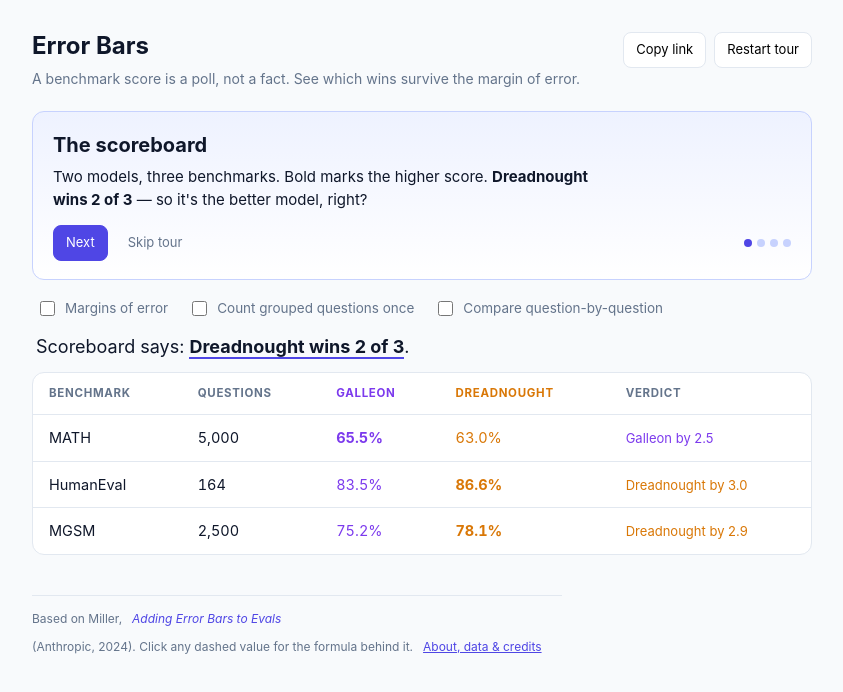
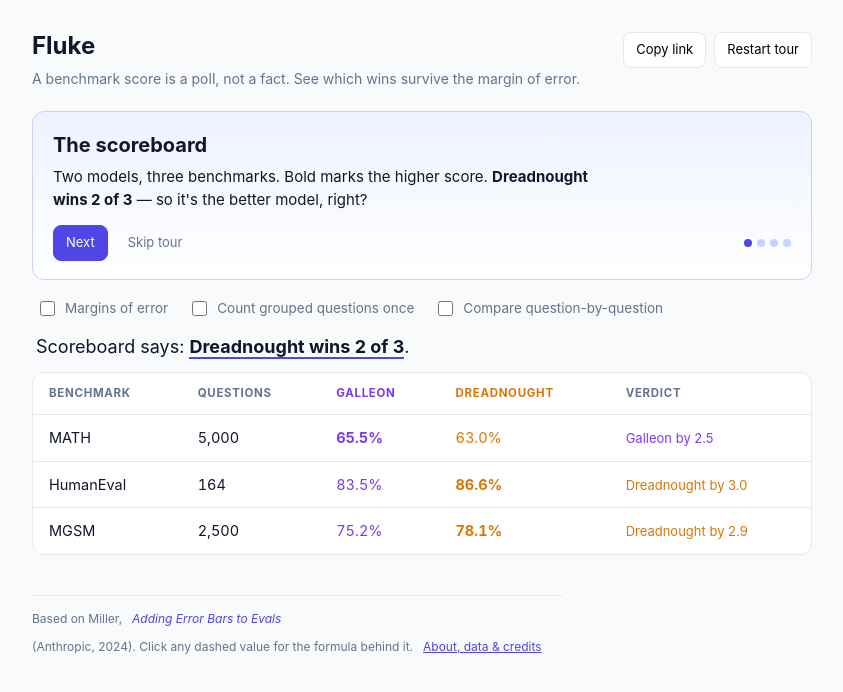
Before and after one commit to jv8-alt/fluke, a Preact app: page / in a window 1280 px wide. Shown: the top 692 px of the page, without its empty margins (218-1061 px from the left). Built offline with nearby package versions, Linux system fonts and the light colour scheme.

Commit message:
Naming and docs polish

```diff
--- a/src/ui/App.tsx
+++ b/src/ui/App.tsx
@@ -234,7 +234,7 @@ export function App() {
     <div class="wrap">
       <header>
         <div>
-          <h1>Error Bars</h1>
+          <h1>Fluke</h1>
           <p class="tagline">
             A benchmark score is a poll, not a fact. See which wins survive the
             margin of error.
```
Also changed, not shown: 2 other files (tests, documents, lock files or other folders).
